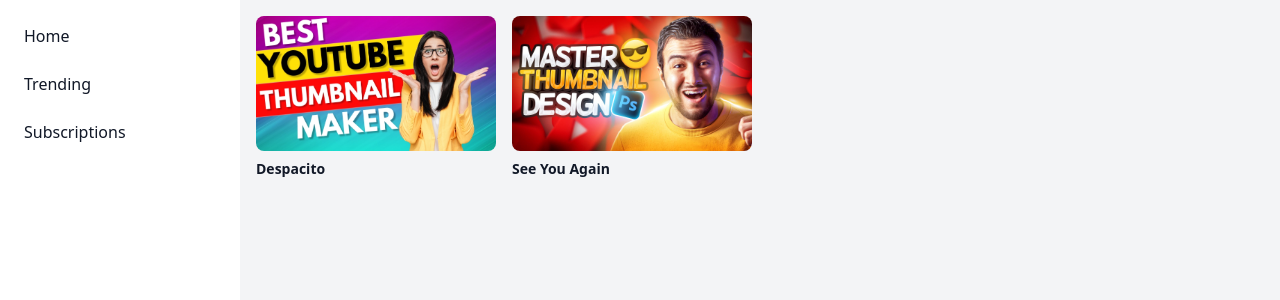
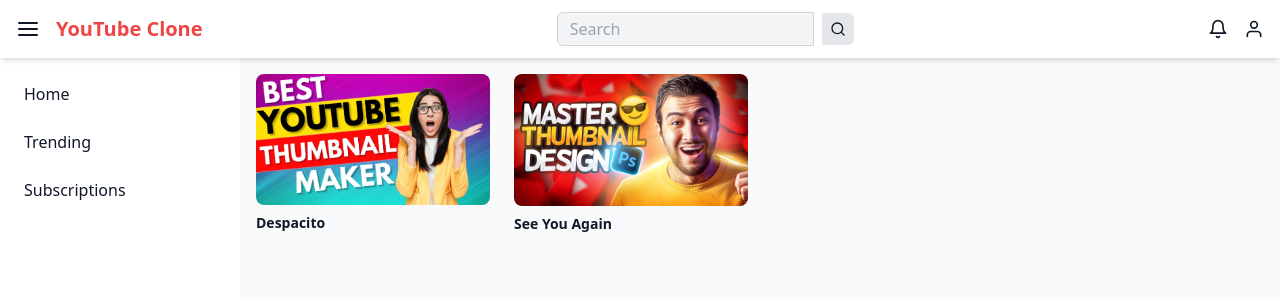
Before and after one commit to golagaurav/youtube, a Next.js app: page / in a window 1280 px wide. Shown: the top 300 px of the page. Built offline with nearby package versions, Linux system fonts and the light colour scheme.

Commit message:
import navbar

```diff
--- a/src/app/page.tsx
+++ b/src/app/page.tsx
@@ -1,3 +1,5 @@
+'use client';
+import Navbar from '@/components/Navbar'; // 👈 Navbar import
 import Sidebar from '../components/Sidebar';
 import VideoCard from '../components/VideoCard';
 
@@ -7,14 +9,25 @@
 ];
 
 export default function HomePage() {
+  const handleMenuToggle = () => {
+    console.log('Sidebar toggle clicked');
+  };
+
   return (
+    <div className="min-h-screen bg-gray-50 dark:bg-[#0f0f0f]">
+      {/* ✅ Navbar on top */}
+      <Navbar onMenuToggle={handleMenuToggle} />
+
+      {/* ✅ Sidebar + main content below navbar */}
       <div className="flex">
         <Sidebar />
-      <main className="flex-1 p-4 grid grid-cols-1 sm:grid-cols-2 md:grid-cols-3 lg:grid-cols-4 gap-4">
+
+        <main className="flex-1 p-4 grid grid-cols-1 sm:grid-cols-2 md:grid-cols-3 lg:grid-cols-4 gap-6">
           {videos.map((video) => (
             <VideoCard key={video.id} {...video} />
           ))}
         </main>
       </div>
+    </div>
   );
 }
```
Lines whose indentation alone changed are shown as unchanged.
